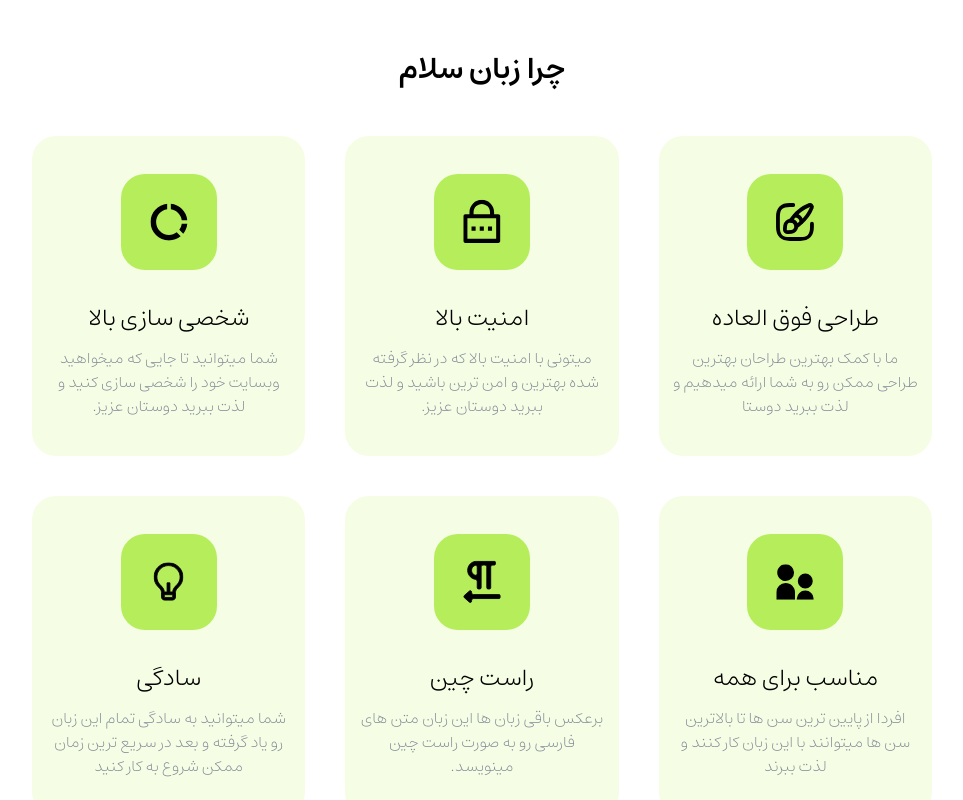
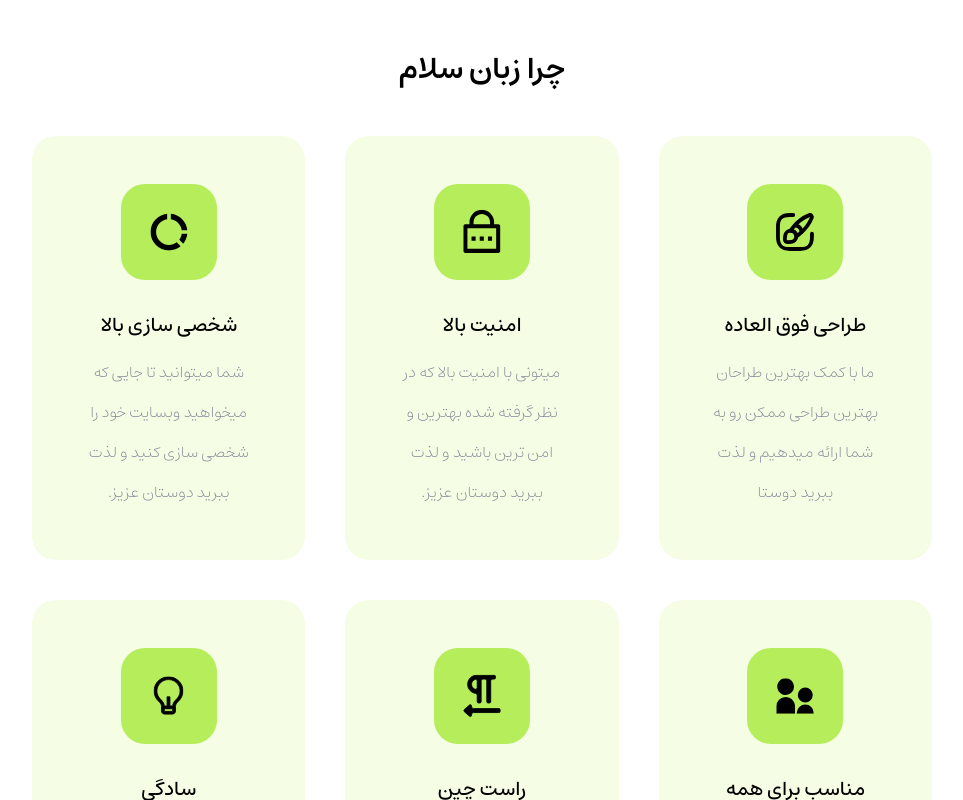
Before and after one commit to SalamLang/Salam-Website, a Next.js app: page / in a window 1280 px wide. Shown: the part 2100-2900 px from the top of the page, without its empty margins (158-1121 px from the left). Built offline with nearby package versions, Linux system fonts and the light colour scheme.

Commit message:
chore: Update LanguageAdvantage component to improve design consistency and fix variant values

```diff
--- a/src/components/templates/LanguageAdvantage.jsx
+++ b/src/components/templates/LanguageAdvantage.jsx
@@ -1,75 +1,77 @@
-import ImageBoxAdvantage from '../atoms/ImageBoxAdvantage'
-import TitleDescription from '../atoms/TitleDescription'
-import TitleDescriptionBox from '../atoms/TitleDescriptionBox'
+import ImageBoxAdvantage from "../atoms/ImageBoxAdvantage";
+import TitleDescription from "../atoms/TitleDescription";
+import TitleDescriptionBox from "../atoms/TitleDescriptionBox";
 
 function LanguageAdvantage() {
   return (
     <div className="w-full">
-        <div className={"max-w-[95%] sm:container mx-auto w-full h-auto flex items-center justify-center flex-col gap-y-6"}>
-            <TitleDescription
-                title="چرا زبان سلام"
-            />
+      <div
+        className={
+          "max-w-[95%] sm:container mx-auto w-full h-auto flex items-center justify-center flex-col gap-y-6"
+        }
+      >
+        <TitleDescription title="چرا زبان سلام" />
         <div className="w-full max-w-[900px] grid grid-cols-1 md:grid-cols-2 gap-10 lg:grid-cols-3">
-                <div className="bg-bg-box2 p-3 rounded-3xl flex items-center justify-center flex-col gap-8">
-                    <ImageBoxAdvantage
-                        variant="Simplicity"
-                    />
+          <div className="bg-bg-box2 px-3 py-12 rounded-3xl flex items-center justify-center flex-col gap-8">
+            <ImageBoxAdvantage variant="Simplicity" />
             <TitleDescriptionBox
+              headerClass="!text-xl !font-Estedad-Medium"
+              descClass="!leading-10 !max-w-[170px]"
               title="طراحی فوق العاده"
               description="ما با کمک بهترین طراحان بهترین
                     طراحی ممکن رو به شما ارائه
                     میدهیم و لذت ببرید دوستا"
             />
           </div>
-                <div className="bg-bg-box2 min-h-80 p-3 rounded-3xl flex items-center justify-center flex-col gap-8">
-                    <ImageBoxAdvantage
-                        variant="Security"
-                    />
+          <div className="bg-bg-box2 min-h-80 px-3 py-12 rounded-3xl flex items-center justify-center flex-col gap-8">
+            <ImageBoxAdvantage variant="Security" />
             <TitleDescriptionBox
+              headerClass="!text-xl !font-Estedad-Medium"
+              descClass="!leading-10 !max-w-[170px]"
               title="امنیت بالا"
               description="میتونی با امنیت بالا که در نظر
                     گرفته شده بهترین و امن ترین
                     باشید و لذت ببرید دوستان عزیز."
             />
           </div>
-                <div className="bg-bg-box2 min-h-80 p-3 rounded-3xl flex items-center justify-center flex-col gap-8">
-                    <ImageBoxAdvantage
-                        variant="BestDesigne"
-                    />
+          <div className="bg-bg-box2 min-h-80 px-3 py-12 rounded-3xl flex items-center justify-center flex-col gap-8">
+            <ImageBoxAdvantage variant="BestDesigne" />
             <TitleDescriptionBox
+              headerClass="!text-xl !font-Estedad-Medium"
+              descClass="!leading-10 !max-w-[170px]"
               title="شخصی سازی بالا"
               description="شما میتوانید تا جایی که میخواهید
                     وبسایت خود را شخصی سازی
                     کنید و لذت ببرید دوستان عزیز."
             />
           </div>
-                <div className="bg-bg-box2 min-h-80 p-3 rounded-3xl flex items-center justify-center flex-col gap-8">
-                    <ImageBoxAdvantage
-                        variant="AllPeople"
-                    />
+          <div className="bg-bg-box2 min-h-80 px-3 py-12 rounded-3xl flex items-center justify-center flex-col gap-8">
+            <ImageBoxAdvantage variant="AllPeople" />
             <TitleDescriptionBox
+              headerClass="!text-xl !font-Estedad-Medium"
+              descClass="!leading-10 !max-w-[170px]"
               title="مناسب برای همه"
               description="افردا از پایین ترین سن ها تا
                     بالاترین سن ها میتوانند با این
                     زبان کار کنند و لذت ببرند"
             />
           </div>
-                <div className="bg-bg-box2 min-h-80 p-3 rounded-3xl flex items-center justify-center flex-col gap-8">
-                    <ImageBoxAdvantage
-                        variant="Rtl"
-                    />
+          <div className="bg-bg-box2 min-h-80 px-3 py-12 rounded-3xl flex items-center justify-center flex-col gap-8">
+            <ImageBoxAdvantage variant="Rtl" />
             <TitleDescriptionBox
+              headerClass="!text-xl !font-Estedad-Medium"
+              descClass="!leading-10 !max-w-[170px]"
               title="راست چین"
               description="برعکس باقی زبان ها این زبان
                     متن های فارسی رو به صورت
                     راست چین مینویسد."
             />
           </div>
-                <div className="bg-bg-box2 min-h-80 p-3 rounded-3xl flex items-center justify-center flex-col gap-8">
-                    <ImageBoxAdvantage
-                        variant="Lamp"
-                    />
+          <div className="bg-bg-box2 min-h-80 px-3 py-12 rounded-3xl flex items-center justify-center flex-col gap-8">
+            <ImageBoxAdvantage variant="Lamp" />
             <TitleDescriptionBox
+              headerClass="!text-xl !font-Estedad-Medium"
+              descClass="!leading-10 !max-w-[170px]"
               title="سادگی"
               description="شما میتوانید به سادگی تمام این
                     زبان رو یاد گرفته و بعد در سریع
@@ -79,7 +81,7 @@ function LanguageAdvantage() {
         </div>
       </div>
     </div>
-  )
+  );
 }
 
-export default LanguageAdvantage
+export default LanguageAdvantage;
```
Lines whose indentation alone changed are shown as unchanged.
